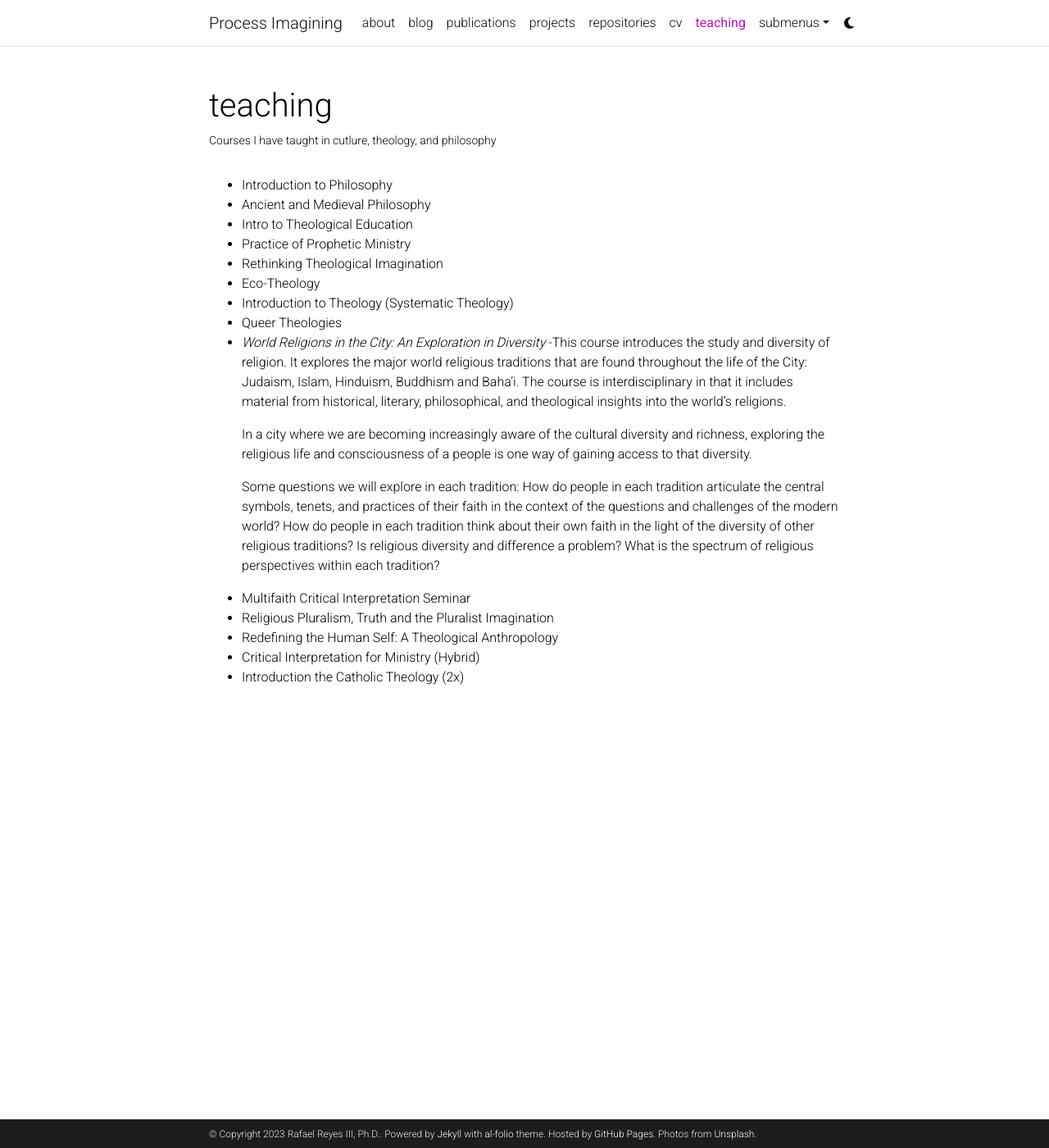
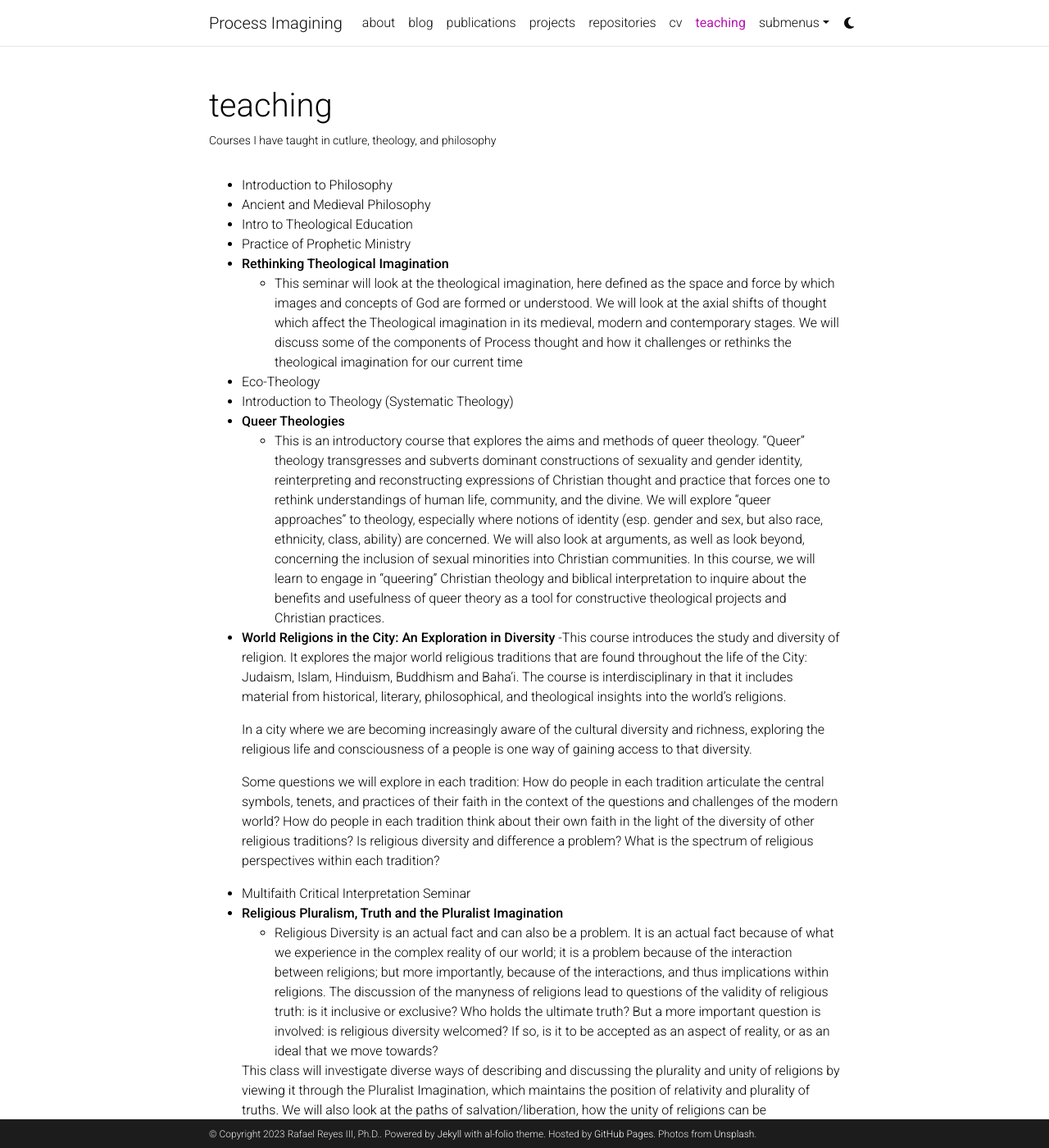
Before and after one commit to rafaelr3/pi.github.io, a Jekyll site: the page built from _pages/teaching.md, in a window 1280 px wide and 1400 px high. Shown: the whole window at 82% size. Built offline with Jekyll 4.4.1, drawn with Linux system fonts in a browser that asks for light colours; comment, search, counter and statistics services are not loaded; a style sheet for code colours, icons or effects is not loaded.

Commit message:
course updates

```diff
--- a/_pages/teaching.md
+++ b/_pages/teaching.md
@@ -11,11 +11,13 @@
 - Ancient and Medieval Philosophy
 - Intro to Theological Education
 - Practice of Prophetic Ministry
-- Rethinking Theological Imagination
+- __Rethinking Theological Imagination__
+    - This seminar will look at the theological imagination, here defined as the space and force by which images and concepts of God are formed or understood. We will look at the axial shifts of thought which affect the Theological imagination in its medieval, modern and contemporary stages. We will discuss some of the components of Process thought and how it challenges or rethinks the theological imagination for our current time
 - Eco-Theology
 - Introduction to Theology (Systematic Theology)
-- Queer Theologies
-- _World Religions in the City: An Exploration in Diversity_
+- __Queer Theologies__
+    - This is an introductory course that explores the aims and methods of queer theology. "Queer" theology transgresses and subverts dominant constructions of sexuality and gender identity, reinterpreting and reconstructing expressions of Christian thought and practice that forces one to rethink understandings of human life, community, and the divine.  We will explore “queer approaches” to theology, especially where notions of identity (esp. gender and sex, but also race, ethnicity, class, ability) are concerned. We will also look at arguments, as well as look beyond, concerning the inclusion of sexual minorities into Christian communities. In this course, we will learn to engage in "queering" Christian theology and biblical interpretation to inquire about the benefits and usefulness of queer theory as a tool for constructive theological projects and Christian practices.
+- __World Religions in the City: An Exploration in Diversity__
     -This course introduces the study and diversity of religion. It explores the major world religious traditions that are found throughout the life of the City: Judaism, Islam, Hinduism, Buddhism and Baha’i. The course is interdisciplinary in that it includes material from historical, literary, philosophical, and theological insights into the world's religions.
 
     In a city where we are becoming increasingly aware of the cultural diversity and richness, exploring the religious life and consciousness of a people is one way of gaining access to that diversity.
@@ -23,7 +25,11 @@
     Some questions we will explore in each tradition: How do people in each tradition articulate the central symbols, tenets, and practices of their faith in the context of the questions and challenges of the modern world? How do people in each tradition think about their own faith in the light of the diversity of other religious traditions? Is religious diversity and difference a problem? What is the spectrum of religious perspectives within each tradition?
 
 - Multifaith Critical Interpretation Seminar
-- Religious Pluralism, Truth and the Pluralist Imagination
+- __Religious Pluralism, Truth and the Pluralist Imagination__
+    - Religious Diversity is an actual fact and can also be a problem.  It is an actual fact because of what we experience in the complex reality of our world; it is a problem because of the interaction between religions; but more importantly, because of the interactions, and thus implications within religions.  The discussion of the manyness of religions lead to questions of the validity of religious truth: is it inclusive or exclusive? Who holds the ultimate truth?  But a more important question is involved: is religious diversity welcomed?  If so, is it to be accepted as an aspect of reality, or as an ideal that we move towards?
+
+    This class will investigate diverse ways of describing and discussing the plurality and unity of religions by viewing it through the Pluralist Imagination, which maintains the position of relativity and plurality of truths.  We will also look at the paths of salvation/liberation, how the unity of religions can be conceptualized through a world theology.
+
 - Redefining the Human Self: A Theological Anthropology
 - Critical Interpretation for Ministry (Hybrid)
 - Introduction the Catholic Theology (2x)
```
